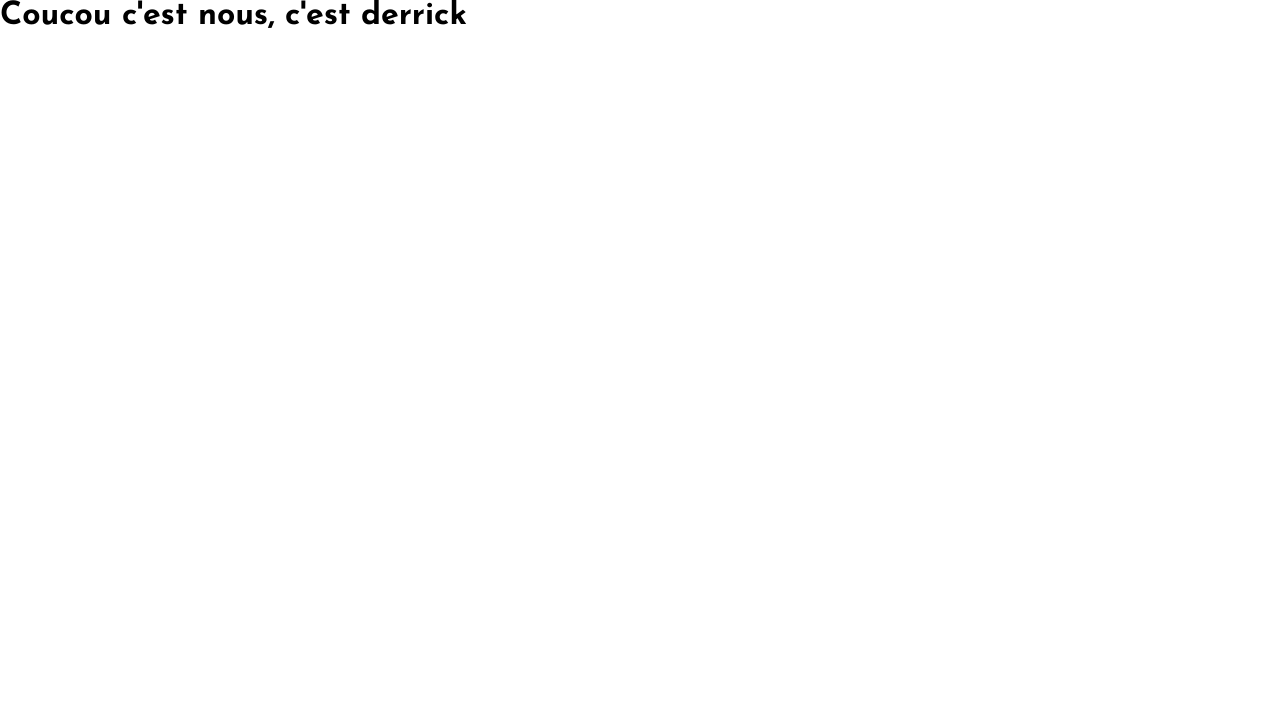
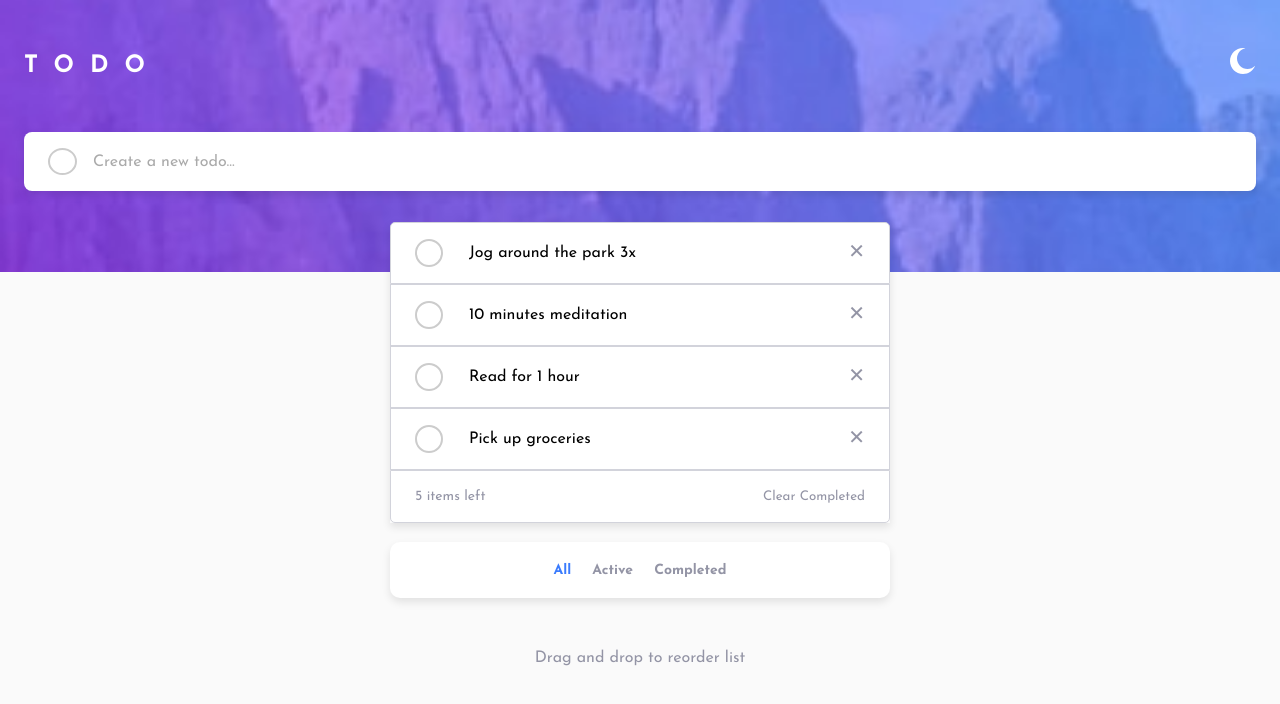
Before and after one commit to WildCodeSchool-2024-09/JS-RemoteFR-Crew404-Projet1-TodoList, a plain HTML site: page index.html in a window 1280 px wide. Drawn offline with Linux system fonts and the light colour scheme.

Commit message:
✨ (index.html): Add a todo list with checkboxes, text, and delete buttons for each item. Include a footer with item count and clear completed button. Add filters for All, Active, and Completed todos. Implement drag and drop functionality for reordering the list. 📝 (styles.css): Update styles for the new todo list elements and layout. Add styling for the header, todo input, todo list items, footer, filters, and drag and drop message.

```diff
--- a/index.html
+++ b/index.html
@@ -8,6 +8,59 @@
 		<link rel="stylesheet" href="styles.css" />
 	</head>
 	<body>
-		<h1>Coucou c'est nous, c'est derrick</h1>
+		<header>
+			<nav>
+				<h1>TODO</h1>
+				<button type="button">
+					<img src="./images/icon-moon.svg" alt="mode nuit" />
+				</button>
+			</nav>
+			<div class="todo-input">
+				<input type="checkbox" id="new-todo-checkbox" />
+				<input
+					type="text"
+					placeholder="Create a new todo..."
+					id="new-todo-input"
+				/>
+			</div>
+		</header>
+		<main>
+			<ul class="todo-list">
+				<li>
+					<input type="checkbox" class="todo-checkbox" />
+					<span class="todo-text">Jog around the park 3x</span>
+					<button class="delete-btn">✕</button>
+				</li>
+				<li>
+					<input type="checkbox" class="todo-checkbox" />
+					<span class="todo-text">10 minutes meditation</span>
+					<button class="delete-btn">✕</button>
+				</li>
+				<li>
+					<input type="checkbox" class="todo-checkbox" />
+					<span class="todo-text">Read for 1 hour</span>
+					<button class="delete-btn">✕</button>
+				</li>
+				<li>
+					<input type="checkbox" class="todo-checkbox" />
+					<span class="todo-text">Pick up groceries</span>
+					<button class="delete-btn">✕</button>
+				</li>
+
+				<li class="todo-footer">
+					<span class="items-left">5 items left</span>
+					<button class="clear-completed">Clear Completed</button>
+				</li>
+			</ul>
+			<footer class="filters">
+				<div>
+					<button class="filter active">All</button>
+					<button class="filter">Active</button>
+					<button class="filter">Completed</button>
+				</div>
+			</footer>
+
+			<p class="drag-drop">Drag and drop to reorder list</p>
+		</main>
 	</body>
 </html>
--- a/styles.css
+++ b/styles.css
@@ -26,4 +26,182 @@
 	padding: 0;
 	box-sizing: border-box;
 	font-family: "Josefin Sans", sans-serif;
+	line-height: 1.5;
 }
+
+body {
+	background-color: var(--very-light-gray);
+}
+
+header {
+	background: url("./images/bg-mobile-light.jpg") no-repeat center/cover;
+	height: 17rem;
+	padding: 3rem 1.5rem;
+	z-index: 1;
+}
+
+nav {
+	display: flex;
+	justify-content: space-between;
+	align-items: flex-start;
+}
+
+header h1 {
+	color: white;
+	letter-spacing: 1rem;
+}
+
+header button {
+	background-color: transparent;
+	border: none;
+}
+
+.todo-input {
+	display: flex;
+	align-items: center;
+	background-color: white;
+	margin-top: 3rem;
+	padding: 1rem 1.5rem;
+	border-radius: 8px;
+	box-shadow: 0px 4px 8px rgba(0, 0, 0, 0.1);
+	width: 100%;
+}
+
+.todo-input input[type="checkbox"] {
+	-webkit-appearance: none;
+	margin-right: 1rem;
+	width: 30px;
+	height: 27px;
+	appearance: none;
+	border: 2px solid #ccc;
+	border-radius: 50%;
+	outline: none;
+	cursor: pointer;
+	transition: 0.3s;
+}
+
+/* input[type="checkbox"]:checked {
+	background-color: var(--check-color);
+	border-color: #6200ea;
+} */
+
+.todo-input input[type="text"] {
+	border: none;
+	outline: none;
+	width: 100%;
+	font-size: 16px;
+	color: var(--very-dark-grayish-blue-dark2);
+	background-color: transparent;
+}
+
+.todo-input input[type="text"]::placeholder {
+	color: #aaa;
+}
+
+main {
+	width: 88%;
+	max-width: 500px;
+	margin: 20px auto;
+	margin: -50px auto 0;
+	z-index: 2;
+}
+
+ul.todo-list {
+	list-style: none;
+	padding: 0;
+	margin: 0;
+	box-shadow: 0 4px 8px rgba(0, 0, 0, 0.1);
+}
+
+ul.todo-list li {
+	display: flex;
+	align-items: center;
+	background-color: white;
+	padding: 15px 24px;
+	border: 1px solid var(--light-grayish-blue);
+}
+
+ul.todo-list li:first-child {
+	border-top-left-radius: 5px;
+	border-top-right-radius: 5px;
+}
+
+ul.todo-list li:last-child {
+	border-bottom-left-radius: 5px;
+	border-bottom-right-radius: 5px;
+}
+
+ul.todo-list li .todo-text {
+	flex-grow: 1;
+	margin-left: 10px;
+}
+
+ul.todo-list li .delete-btn {
+	background: none;
+	border: none;
+	font-size: 20px;
+	color: hsl(236, 9%, 61%);
+	cursor: pointer;
+}
+
+.todo-list input[type="checkbox"] {
+	-webkit-appearance: none;
+	margin-right: 1rem;
+	width: 28px;
+	height: 28px;
+	appearance: none;
+	border: 2px solid #ccc;
+	border-radius: 50%;
+	outline: none;
+	cursor: pointer;
+	transition: 0.3s;
+}
+
+.todo-footer {
+	display: flex;
+	justify-content: space-between;
+	align-items: center;
+	padding: 10px 0;
+	color: hsl(236, 9%, 61%);
+}
+
+.filters {
+	background-color: white;
+	border-radius: 10px;
+	box-shadow: 0 4px 8px rgba(0, 0, 0, 0.1);
+	margin-top: 1.2rem;
+	padding: 1rem 0;
+	display: flex;
+	justify-content: center;
+}
+
+.active {
+	color: var(--primary-color) !important;
+}
+
+.filters .filter {
+	background: none;
+	border: none;
+	font-weight: bolder;
+	margin: 0 0.5rem;
+	color: var(--dark-grayish-blue);
+	cursor: pointer;
+	font-size: 14px;
+}
+
+.todo-footer .clear-completed {
+	background: none;
+	border: none;
+	color: var(--dark-grayish-blue);
+	cursor: pointer;
+}
+
+.todo-footer .items-left {
+	font-size: 14px;
+}
+
+.drag-drop {
+	text-align: center;
+	margin-top: 3rem;
+	color: var(--dark-grayish-blue);
+}
```
